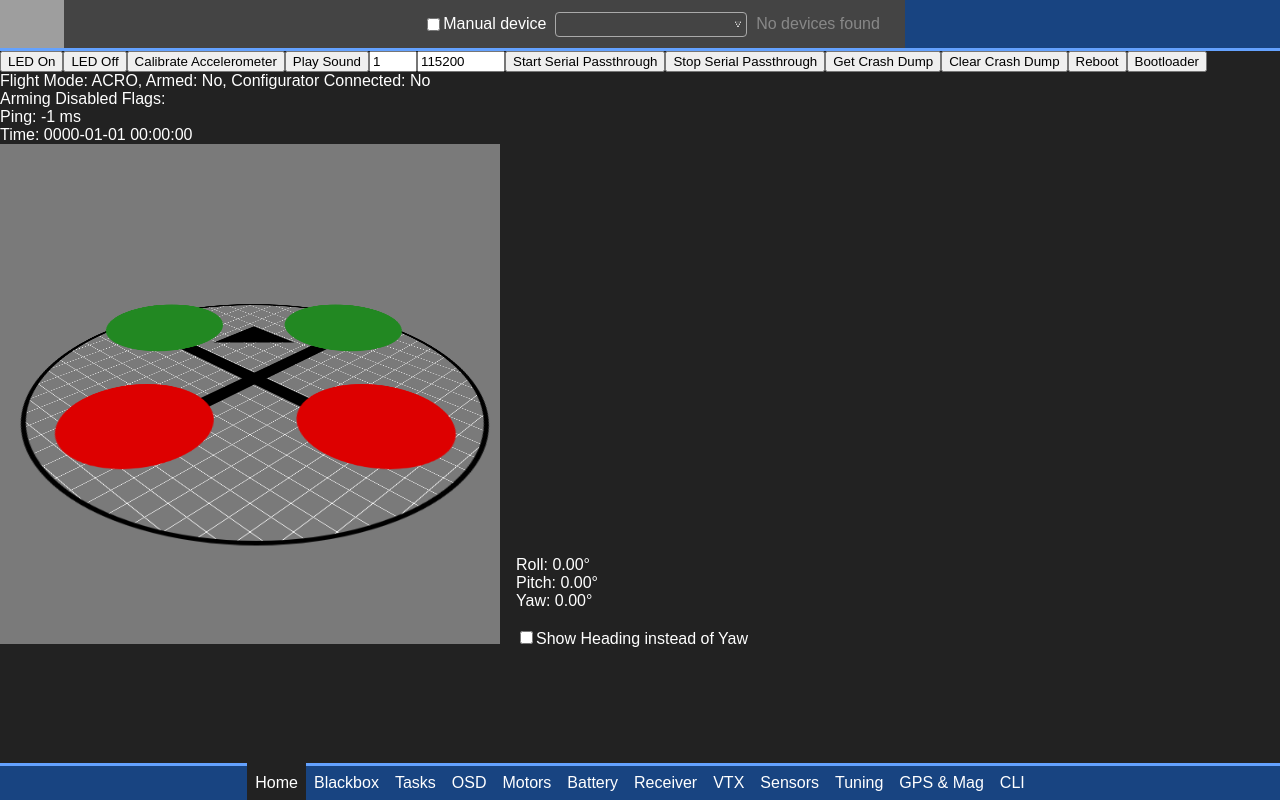
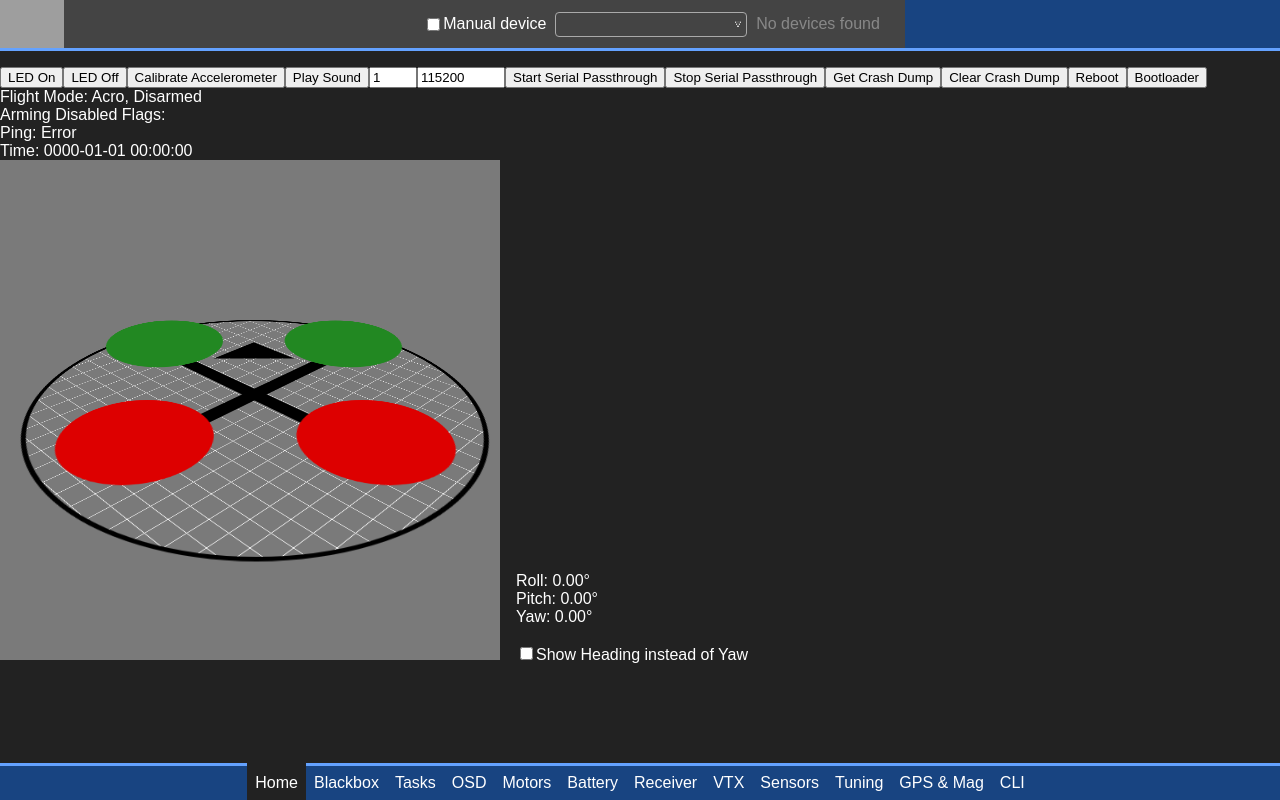
Before and after one commit to bastian2001/Kolibri-FC, a Vue app in the folder Configurator/: page / in a window 1280 px wide. Built offline with nearby package versions, Linux system fonts and the light colour scheme; grey boxes are pictures that could not be loaded.

Commit message:
clean up home page slightly

```diff
--- a/Configurator/src/views/Home.vue
+++ b/Configurator/src/views/Home.vue
@@ -7,9 +7,9 @@ import { MspFn } from '@/msp/protocol';
 import { Command } from '@utils/types';
 import { prefixZeros } from '@utils/utils';
 
-const FLIGHT_MODES = ['ACRO', 'ANGLE', 'ALT_HOLD', 'GPS_VEL', 'GPS_POS'];
+const FLIGHT_MODES = ['Acro', 'Angle', 'Altitude Hold', 'GPS Hold', 'Waypoint'];
 const ARMING_DISABLE_FLAGS = [
-	'Arming switch not armed',
+	'Arming switch',
 	'Throttle up',
 	'No GPS fix',
 	'Configurator attached',
@@ -27,7 +27,7 @@ export default defineComponent({
 
 		this.pingInterval = setInterval(() => {
 			this.fcPing = getPingTime();
-		}, 1000);
+		}, 200);
 		this.rtcInterval = setInterval(() => {
 			sendCommand(MspFn.GET_RTC).then(c => {
 				this.time.year = leBytesToInt(c.data, 0, 2);
@@ -51,7 +51,6 @@ export default defineComponent({
 			flightMode: 0,
 			armingDisableFlags: 0,
 			armed: false,
-			configuratorConnected: false,
 			fcPing: -1,
 			getRotationInterval: -1,
 			attitude: { roll: 0, pitch: 0, yaw: 0, heading: 0 },
@@ -119,7 +118,6 @@ export default defineComponent({
 						this.armed = command.data[2] === 1;
 						this.flightMode = command.data[3];
 						this.armingDisableFlags = leBytesToInt(command.data, 4, 4);
-						this.configuratorConnected = command.data[8] === 1;
 						break;
 					case MspFn.REBOOT:
 						this.configuratorLog.push('Rebooting');
@@ -189,7 +187,7 @@ export default defineComponent({
 })
 </script>
 <template>
-	<div>
+	<div class="wrapper">
 		<div>
 			<button @click="ledOn">LED On</button>
 			<button @click="ledOff">LED Off</button>
@@ -211,8 +209,7 @@ export default defineComponent({
 			<button @click="reboot">Reboot</button>
 			<button @click="rebootBootloader">Bootloader</button>
 		</div>
-		<div class="droneStatus">Flight Mode: {{ FLIGHT_MODES[flightMode] }}, Armed: {{ armed ? 'Yes' : 'No' }},
-			Configurator Connected: {{ configuratorConnected ? 'Yes' : 'No' }}<br />
+		<div class="droneStatus">Flight Mode: {{ FLIGHT_MODES[flightMode] }}, {{ armed ? 'Armed' : 'Disarmed' }}<br />
 			Arming Disabled Flags:<br />
 			{{
 				ARMING_DISABLE_FLAGS
@@ -222,7 +219,7 @@ export default defineComponent({
 					.join(', ')
 			}}
 		</div>
-		<div>Ping: {{ fcPing }} ms</div>
+		<div>Ping: {{ fcPing === -1 ? 'Error' : fcPing + ' ms' }}</div>
 		<div>
 			Time: {{ prefixZeros(time.year, 4) }}-{{ prefixZeros(time.month, 2) }}-{{ prefixZeros(time.day, 2) }}
 			{{ prefixZeros(time.hour, 2) }}:{{ prefixZeros(time.minute, 2) }}:{{ prefixZeros(time.second, 2) }}
@@ -262,6 +259,11 @@ export default defineComponent({
 </template>
 
 <style scoped>
+.wrapper {
+	padding: 1rem 0px;
+	box-sizing: border-box;
+}
+
 .drone3DPreview {
 	width: 500px;
 	height: 500px;
```
Also changed, not shown: 1 other file (tests, documents, lock files or other folders).
